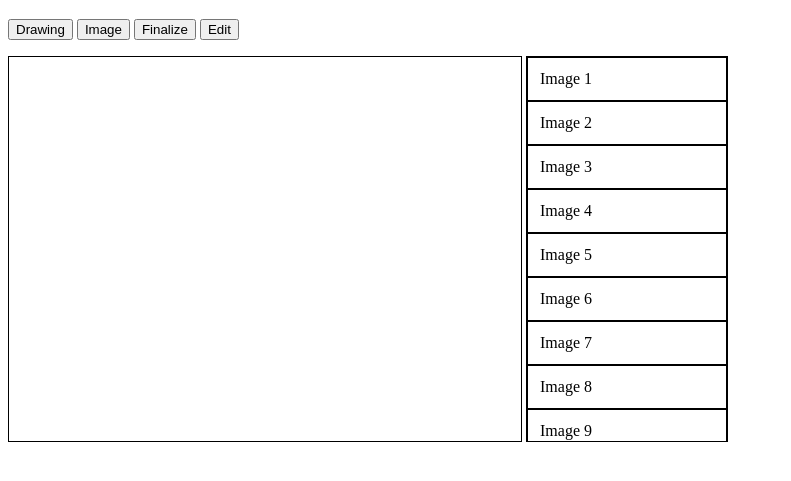
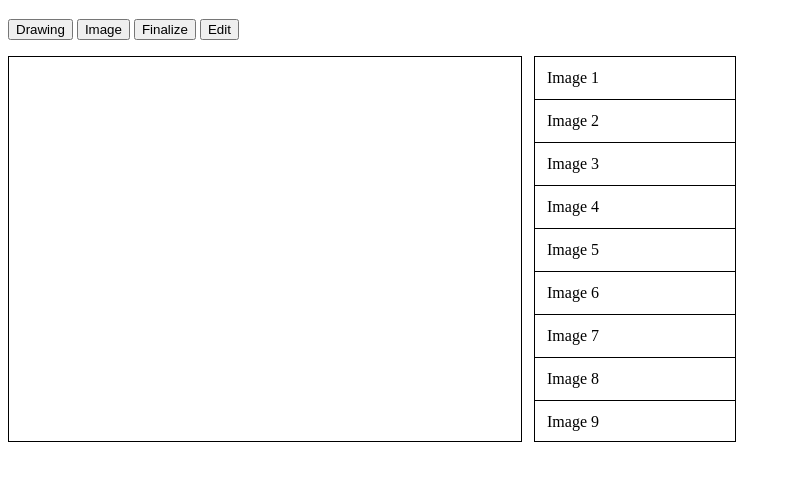
Before and after one commit to Kevin-X-Wang/openshapes, a plain HTML site: page index.html in a window 1280 px wide. Shown: the part 61-542 px from the top of the page, without its empty margins (0-791 px from the left). Drawn offline with Linux system fonts and the light colour scheme.

Commit message:
Update styles.css

```diff
--- a/styles.css
+++ b/styles.css
@@ -8,16 +8,16 @@
 .vertical-menu {
   display:inline-block;
   margin-top:1em;
-  margine-left:0.5em;
+  margin-left:0.5em;
   vertical-align:top;
-  border:0.5px solid #000000;
+  border:1px solid #000000;
   width: 200px;
   height: 384px;
   overflow-y: auto;
 }
 
 .vertical-menu a {
-  border:0.5px solid #000000;
+  border-bottom:0.5px solid #000000;
   background-color: #fff;
   color: black;
   display: block;
```
